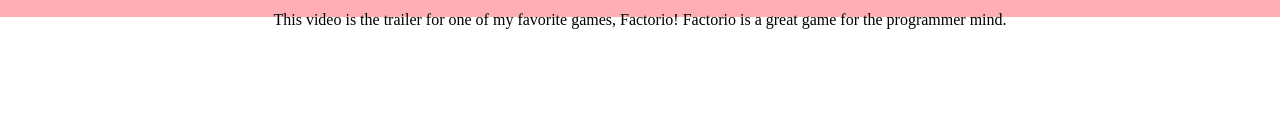
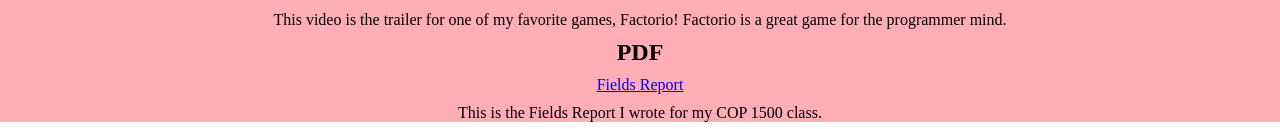
Before and after one commit to FalseHonesty/portfolio, a plain HTML site: page content.html in a window 1280 px wide. Shown: the part 826-955 px from the top of the page. Before the commit the page ends 855 px from the top, so only its background shows below. Drawn offline with Linux system fonts and the light colour scheme.

Commit message:
forgot pdf

```diff
--- a/content.html
+++ b/content.html
@@ -54,6 +54,12 @@
             </video>
 
             <p>This video is the trailer for one of my favorite games, Factorio! Factorio is a great game for the programmer mind.</p>
+
+
+            <h1>PDF</h1>
+            <a href="report.pdf">Fields Report</a>
+
+            <p>This is the Fields Report I wrote for my COP 1500 class.</p>
         </div>
     </section>
 
--- a/css/style.css
+++ b/css/style.css
@@ -114,4 +114,5 @@ img {
 #media {
     background-color: #ffaeb5;
     text-align: center;
+    height: 125%;
 }
```
